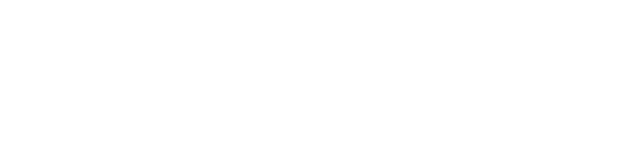
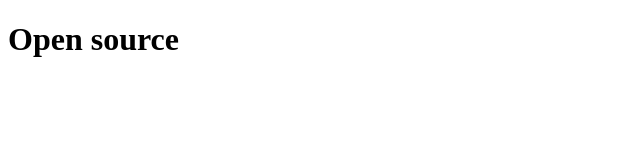
Before and after one commit to Christine-17/html, a plain HTML site: page index.html in a window 1280 px wide. Shown: the whole page, without its empty margins (0-640 px from the left). Drawn offline with Linux system fonts and the light colour scheme.

Commit message:
tutorial
Signed-off-by: Gibson Kemboi <gibsonsgibson88@gmail.com>

```diff
--- a/index.html
+++ b/index.html
@@ -6,6 +6,6 @@
     <title>Document</title>
 </head>
 <body>
-
+    <h1>Open source</h1>
 </body>
 </html>
```
